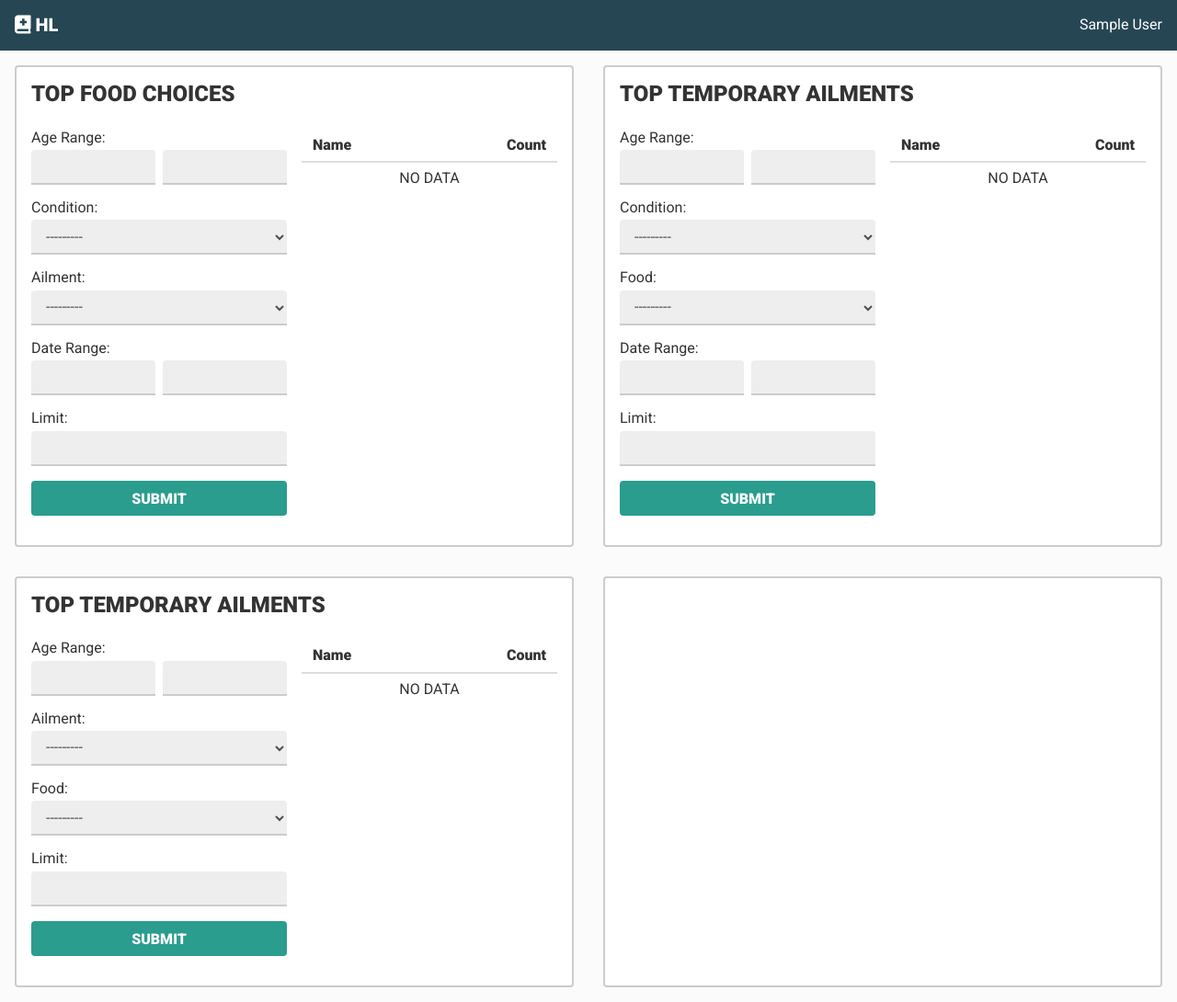
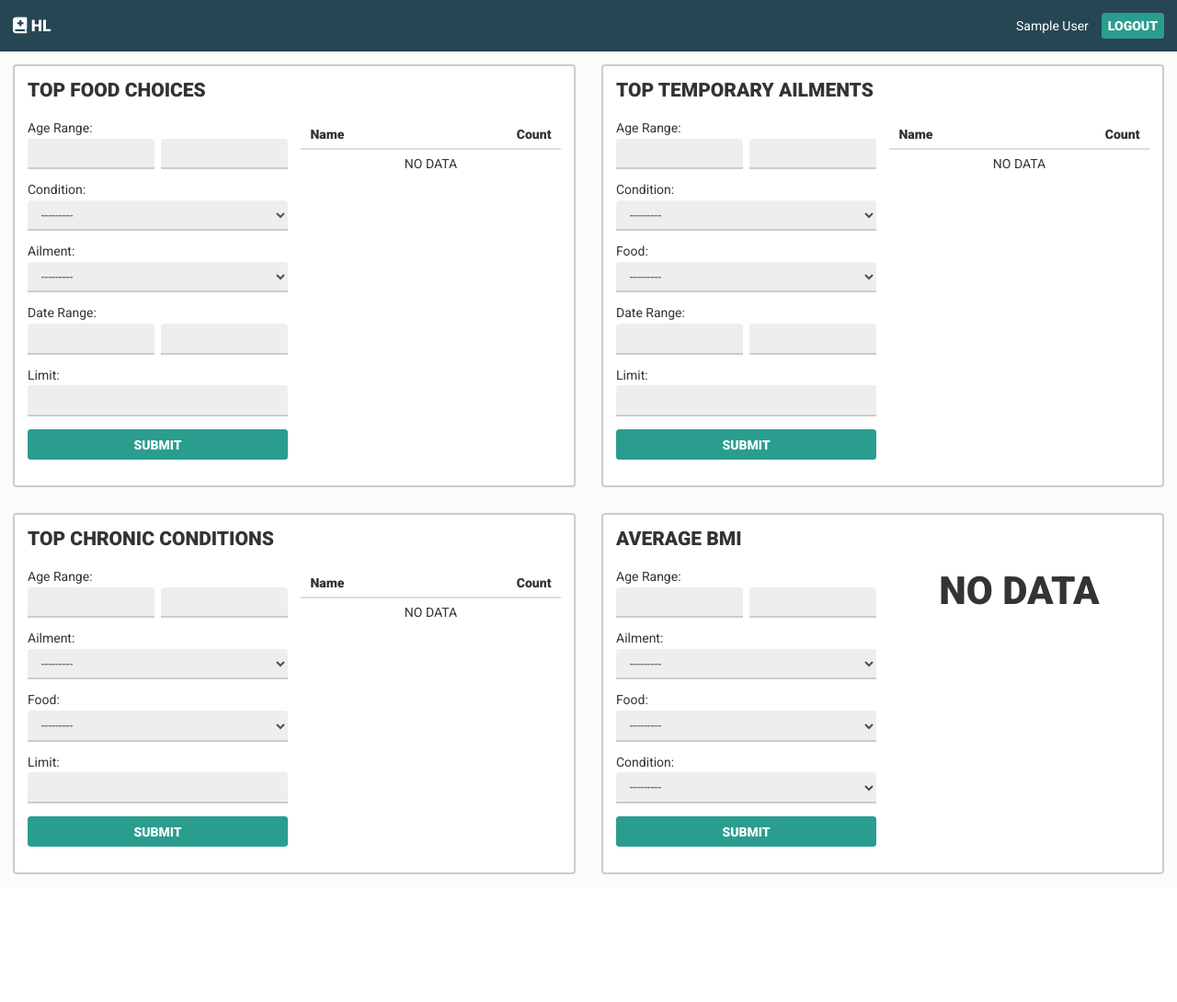
Before and after one commit to TawaAlaka/Itty-Bittys, a Django app: page / in a window 1280 px wide. Shown: the whole page at 92% size. After the commit the page ends 951 px from the top, so only its background shows below. Run offline with Django 3.2, Linux system fonts and the light colour scheme; a user stored in the database is signed in; tables that the repository leaves empty hold one stand-in row (values such as "Sample post").

Commit message:
Added more functionality

```diff
--- a/healthlog/core/forms.py
+++ b/healthlog/core/forms.py
@@ -114,6 +114,28 @@
             )
 
 
+class AverageBMIForm(forms.Form):
+    min_age = forms.IntegerField(min_value=0, required=False)
+    max_age = forms.IntegerField(required=False)
+    condition = forms.ModelChoiceField(
+        models.Condition.objects.all(), required=False,
+    )
+    ailment = forms.ModelChoiceField(
+        models.Ailment.objects.all(), required=False,
+    )
+    food = forms.ModelChoiceField(
+        models.Food.objects.all(), required=False,
+    )
+
+    def clean(self):
+        min_age = self.cleaned_data.get('min_age')
+        max_age = self.cleaned_data.get('max_age')
+        if min_age is not None and max_age is not None and min_age > max_age:
+            raise forms.ValidationError(
+                'Maximum age should be greater than the minimum age.',
+            )
+
+
 class UserCreationForm(forms.ModelForm):
     """
     Admin form for creating new users. Includes all the required
--- /dev/null
+++ b/healthlog/core/mixins.py
@@ -0,0 +1,13 @@
+from django.contrib.auth.mixins import AccessMixin
+from django.contrib.auth.views import redirect_to_login
+
+
+class AnalystRequiredMixin(AccessMixin):
+    def dispatch(self, request, *args, **kwargs):
+        if not request.user.is_authenticated or not request.user.is_analyst:
+            return redirect_to_login(
+                self.request.get_full_path(),
+                self.get_login_url(),
+                self.get_redirect_field_name(),
+            )
+        return super().dispatch(request, *args, **kwargs)
--- a/healthlog/core/static/css/styles.css
+++ b/healthlog/core/static/css/styles.css
@@ -3,7 +3,7 @@
 }
 
 html {
-  font-size: 100%;
+  font-size: 87.5%;
   height: 100%;
 }
 
@@ -193,6 +193,14 @@
   flex: 0 0 auto;
 }
 
+.header__logout {
+  margin-left: 1rem;
+}
+
+.header__logout .button {
+  margin-bottom: 0;
+}
+
 .charts__container {
   display: grid;
   grid-template-columns: 1fr 1fr;
@@ -210,6 +218,12 @@
 .chart-group__results {
   flex: 1;
   margin-left: .5rem;
+}
+
+.chart-group__results--number {
+  font-size: 3rem;
+  font-weight: bold;
+  text-align: center;
 }
 
 .chart-group__table {
--- a/healthlog/core/templates/base.html
+++ b/healthlog/core/templates/base.html
@@ -9,7 +9,7 @@
   <link href="{% static "css/reboot.css" %}" rel="stylesheet">
   <link href="{% static "css/styles.css" %}" rel="stylesheet">
   <link href="{% static 'css/all.min.css' %}" rel="stylesheet">
-  <title>Title</title>
+  <title>Health Log</title>
 </head>
 <body>
   {% block content %}{% endblock %}
--- a/healthlog/core/templates/core/home.html
+++ b/healthlog/core/templates/core/home.html
@@ -7,6 +7,9 @@
   </div>
   <div class="header__user">
     {{ request.user.full_name }}
+  </div>
+  <div class="header__logout">
+    <a class="button" href="{% url 'logout' %}">Logout</a>
   </div>
 </header>
 <div class="charts__container">
@@ -174,7 +177,7 @@
   <div class="card">
     <div class="card-header">
       <div class="card-header__container">
-        <div class="card-header__title">TOP TEMPORARY AILMENTS</div>
+        <div class="card-header__title">TOP CHRONIC CONDITIONS</div>
       </div>
     </div>
     <div class="card-body">
@@ -242,6 +245,62 @@
       </div>
     </div>
   </div>
-  <div class="card"></div>
+  <div class="card">
+    <div class="card-header">
+      <div class="card-header__container">
+        <div class="card-header__title">AVERAGE BMI</div>
+      </div>
+    </div>
+    <div class="card-body">
+      <div class="chart-group">
+        <div class="chart-group__form">
+          {% if average_bmi_form.non_field_errors %}
+            <div class="alert alert--danger">
+              {% for error in average_bmi_form.non_field_errors %}
+                <span>{{ error }}</span>
+              {% endfor %}
+            </div>
+          {% endif %}
+          <form method="post" action="{% url 'index' %}">
+            {% csrf_token %}
+            <label>Age Range:</label>
+            <div class="form-group">
+              <div class="form-group__item">
+                {{ average_bmi_form.min_age }}
+              </div>
+              <div class="form-group__item">
+                {{ average_bmi_form.max_age }}
+              </div>
+            </div>
+            {{ average_bmi_form.ailment.label_tag }}
+            {{ average_bmi_form.ailment }}
+            {% if average_bmi_form.ailment.errors %}
+              {% include 'core/errors.html' with errors=average_bmi_form.ailment.errors %}
+            {% endif %}
+            {{ average_bmi_form.food.label_tag }}
+            {{ average_bmi_form.food }}
+            {% if average_bmi_form.food.errors %}
+              {% include 'core/errors.html' with errors=average_bmi_form.food.errors %}
+            {% endif %}
+            {{ average_bmi_form.condition.label_tag }}
+            {{ average_bmi_form.condition }}
+            {% if average_bmi_form.condition.errors %}
+              {% include 'core/errors.html' with errors=average_bmi_form.condition.errors %}
+            {% endif %}
+            <input type="hidden" name="form_name" value="average_bmi">
+            <input class="button button--block" type="submit" value="SUBMIT">
+          </form>
+        </div>
+        <div class="chart-group__results chart-group__results--number">
+          {% if average_bmi_result %}
+            {{ average_bmi_result }}
+          {% else %}
+            NO DATA
+          {% endif %}
+
+        </div>
+      </div>
+    </div>
+  </div>
 </div>
 {% endblock %}
--- a/healthlog/core/urls.py
+++ b/healthlog/core/urls.py
@@ -34,7 +34,7 @@
 
 urlpatterns = [
     path('', views.HomeView.as_view(), name='index'),
-    path('login/', auth_views.LoginView.as_view(redirect_authenticated_user=True), name='login'),
+    path('login/', auth_views.LoginView.as_view(), name='login'),
     path('logout/', auth_views.LogoutView.as_view(), name='logout'),
     path(
         'registration/', views.AnalystRegistrationView.as_view(),
--- a/healthlog/core/views.py
+++ b/healthlog/core/views.py
@@ -2,6 +2,7 @@
 from datetime import date, timedelta
 
 from django.contrib.auth import login
+
 from django.conf import settings
 from django.http import HttpResponseRedirect
 from django.views.generic import TemplateView
@@ -10,7 +11,8 @@
 from django.views.decorators.cache import never_cache
 from django.views.decorators.csrf import csrf_protect
 from django.views.decorators.debug import sensitive_post_parameters
-from django.db.models import Count
+from django.db.models import Count, Avg, F, Value, FloatField
+from django.db.models.functions import Cast
 from rest_framework import status
 from rest_framework.views import APIView
 from rest_framework.viewsets import ModelViewSet, GenericViewSet, mixins
@@ -21,6 +23,7 @@
 
 from . import models, serializers, filters, forms
 from .permissions import IsUnauthenticated
+from .mixins import AnalystRequiredMixin
 
 
 class AnalystRegistrationView(TemplateView):
@@ -51,7 +54,7 @@
         return super(TemplateView, self).render_to_response(context)
 
 
-class HomeView(TemplateView):
+class HomeView(AnalystRequiredMixin, TemplateView):
     template_name = 'core/home.html'
 
     def _get_top_food_context(self, context: Dict, form_name: str):
@@ -94,10 +97,10 @@
         max_date = form.cleaned_data['max_date']
         if max_date is not None:
             queryset = queryset.filter(meals__log__date__lte=max_date)
-        limit = form.cleaned_data.get('limit', 10)
+        limit = form.cleaned_data.get('limit') or 5
         queryset = queryset.values('name').annotate(
             total=Count('meals'),
-        ).order_by('total')
+        ).order_by('-total').filter(total__gte=1)
         results = [result for result in queryset[:limit]]
         context['top_food_results'] = results
         context['top_food_form'] = form
@@ -156,10 +159,10 @@
         max_date = form.cleaned_data['max_date']
         if max_date is not None:
             queryset = queryset.filter(logs__date__lte=max_date)
-        limit = form.cleaned_data.get('limit', 10)
+        limit = form.cleaned_data.get('limit') or 5
         queryset = queryset.values('name').annotate(
             total=Count('logs'),
-        ).order_by('total')
+        ).order_by('-total').filter(total__gte=1)
         results = [result for result in queryset[:limit]]
         context['top_ailment_results'] = results
         context['top_ailment_form'] = form
@@ -212,10 +215,10 @@
         food = form.cleaned_data['food']
         if food is not None:
             queryset = queryset.filter(users__logs__meals__food=food)
-        limit = form.cleaned_data.get('limit', 10)
+        limit = form.cleaned_data.get('limit') or 5
         queryset = queryset.values('name').annotate(
             total=Count('users'),
-        ).order_by('total')
+        ).order_by('-total').filter(total__gte=1)
         results = [result for result in queryset[:limit]]
         context['top_condition_results'] = results
         context['top_condition_form'] = form
@@ -226,7 +229,65 @@
             form_data['ailment'] = form_data['ailment'].pk
         self.request.session['top_condition_results'] = results
         self.request.session['top_condition_form'] = form_data
-        print(context['top_condition_results'])
+
+    def _get_average_bmi_context(self, context: Dict, form_name: str):
+        result = self.request.session.get('average_bmi_result')
+        previous_data = self.request.session.get('average_bmi_form', {})
+        if (
+            not self.request.POST
+            or (self.request.POST and not form_name == 'average_bmi')
+        ):
+            context['average_bmi_form'] = forms.AverageBMIForm(
+                previous_data,
+            )
+            context['average_bmi_result'] = result
+            return
+        form = forms.AverageBMIForm(self.request.POST)
+        if not form.is_valid():
+            context['average_bmi_form'] = form
+            context['average_bmi_result'] = {}
+            return
+        queryset = models.User.objects.all()
+        min_age = form.cleaned_data['min_age']
+        if min_age is not None:
+            threshold = date.today() - timedelta(days=365 * min_age)
+            queryset = queryset.filter(
+                info__birth_date__lte=threshold
+            )
+        max_age = form.cleaned_data['max_age']
+        if max_age is not None:
+            threshold = date.today() - timedelta(days=365 * max_age)
+            queryset = queryset.filter(
+                info__birth_date__gte=threshold
+            )
+        ailment = form.cleaned_data['ailment']
+        if ailment is not None:
+            queryset = queryset.filter(logs__ailments=ailment)
+        food = form.cleaned_data['food']
+        if food is not None:
+            queryset = queryset.filter(logs__meals__food=food)
+        condition = form.cleaned_data['condition']
+        if condition is not None:
+            queryset = queryset.filter(logs__user__conditions=condition)
+        queryset = queryset.values('id').annotate(bmi=(
+            Cast(Value(703) * F('info__weight'), FloatField())
+            / Cast(F('info__height') * F('info__height'), FloatField())
+        )).aggregate(average_bmi=Avg('bmi'))
+        result = (
+            round(queryset['average_bmi'], 2)
+            if queryset['average_bmi'] else None
+        )
+        context['average_bmi_result'] = result
+        context['average_bmi_form'] = form
+        form_data = form.cleaned_data.copy()
+        if form_data['food']:
+            form_data['food'] = form_data['food'].pk
+        if form_data['ailment']:
+            form_data['ailment'] = form_data['ailment'].pk
+        if form_data['condition']:
+            form_data['condition'] = form_data['condition'].pk
+        self.request.session['average_bmi_result'] = result
+        self.request.session['average_bmi_form'] = form_data
 
     def get_context_data(self, **kwargs):
         context = super().get_context_data(**kwargs)
@@ -237,6 +298,7 @@
         self._get_top_food_context(context, form_name)
         self._get_top_ailment_context(context, form_name)
         self._get_top_condition_context(context, form_name)
+        self._get_average_bmi_context(context, form_name)
         return context
 
     def post(self, request, *args, **kwargs):
@@ -335,6 +397,7 @@
     """API Views related with daily logs."""
     queryset = models.Log.objects.all()
     serializer_class = serializers.LogSerializer
+    filterset_class = filters.LogFilter
 
     def get_queryset(self):
         """Gets the queryset for the views.
```
Also changed, not shown: docker-compose.yml (+10 -10 lines), healthlog/core/filters.py (+9 -0 lines).
